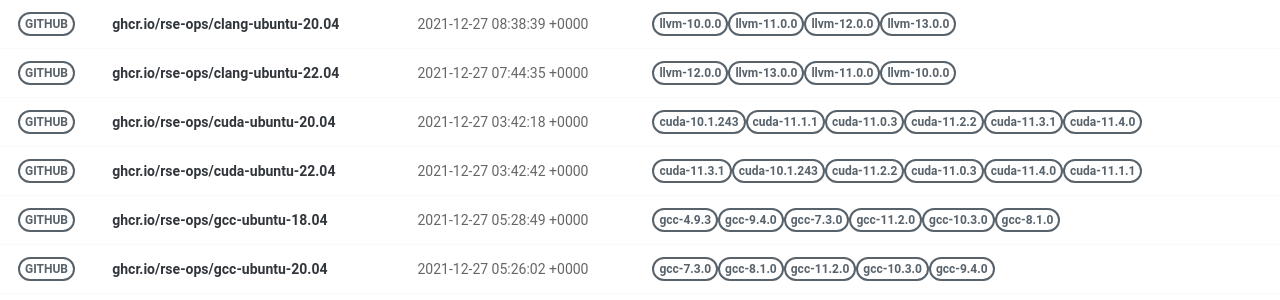
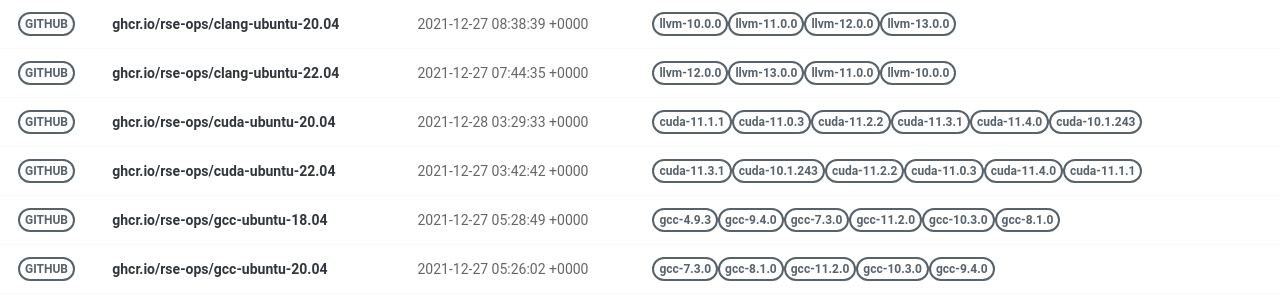
Before and after one commit to rse-ops/docker-images, a Jekyll site: the page built from pages/index.md, in a window 1280 px wide. Shown: the part 179-479 px from the top of the page. Built offline with Jekyll 4.4.1, drawn with Linux system fonts in a browser that asks for light colours; nearby versions of some CDN libraries.

Commit message:
Automated push to update library 2021-12-28

```diff
--- a/_library/ghcr.io-rse-ops-cuda-ubuntu-20.04.md
+++ b/_library/ghcr.io-rse-ops-cuda-ubuntu-20.04.md
@@ -1,14 +1,11 @@
 ---
 layout: container
 name: ghcr.io/rse-ops/cuda-ubuntu-20.04
-updated_at: 2021-12-27 03:42:18.081363
+updated_at: 2021-12-28 03:29:33.368194
 
 
 container_url: https://github.com/orgs/rse-ops/packages/container/package/cuda-ubuntu-20.04
 versions:
- - tag: cuda-10.1.243
-   dockerfile: https://github.com/rse-ops/docker-images/blob/main/ubuntu/cuda/Dockerfile
-   manifest: https://crane.ggcr.dev/manifest/ghcr.io/rse-ops/cuda-ubuntu-20.04:cuda-10.1.243
  - tag: cuda-11.1.1
    dockerfile: https://github.com/rse-ops/docker-images/blob/main/ubuntu/cuda/Dockerfile
    manifest: https://crane.ggcr.dev/manifest/ghcr.io/rse-ops/cuda-ubuntu-20.04:cuda-11.1.1
```
Also changed, not shown: other parts of _library/ghcr.io-rse-ops-cuda-ubuntu-20.04.md (+3 -0 lines).
